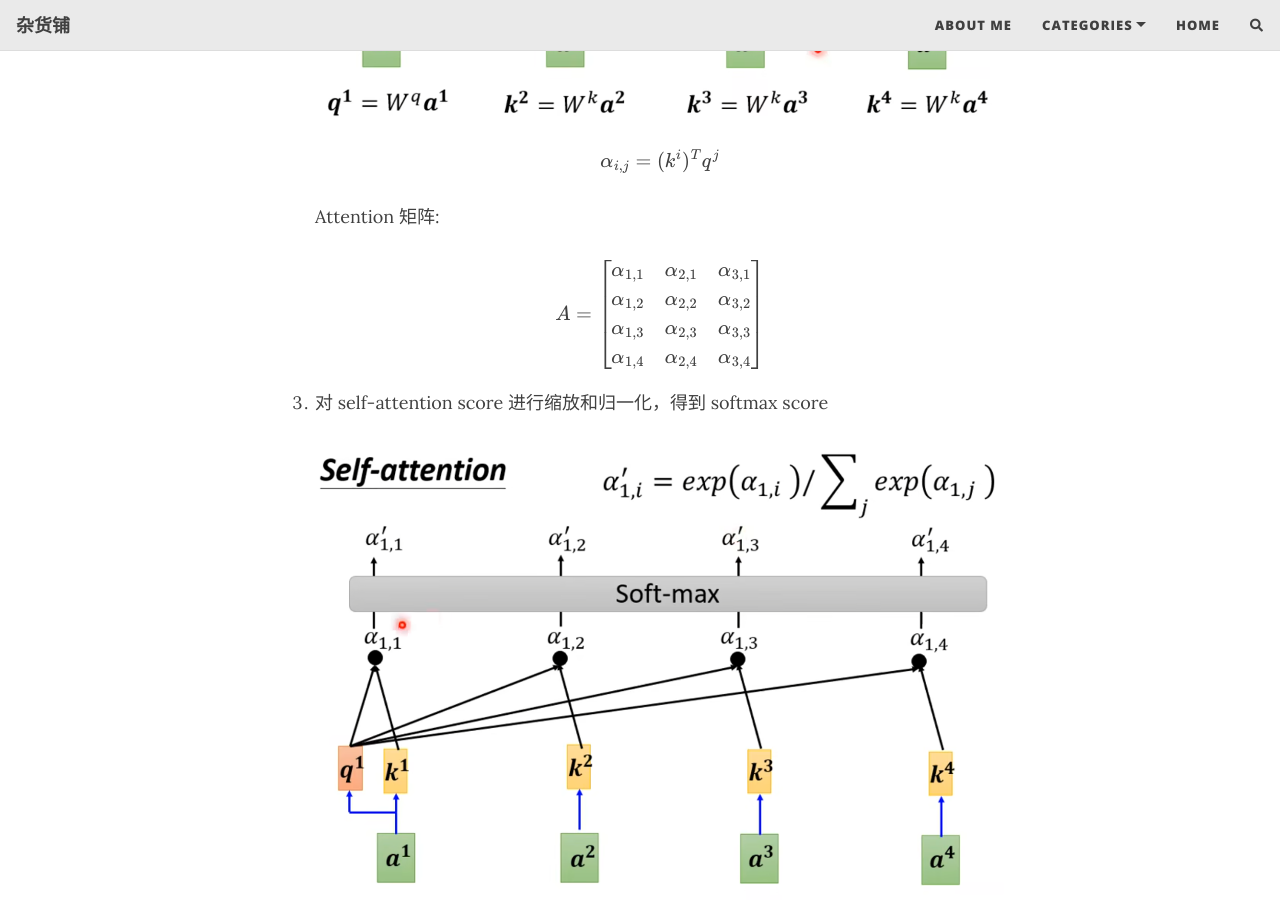
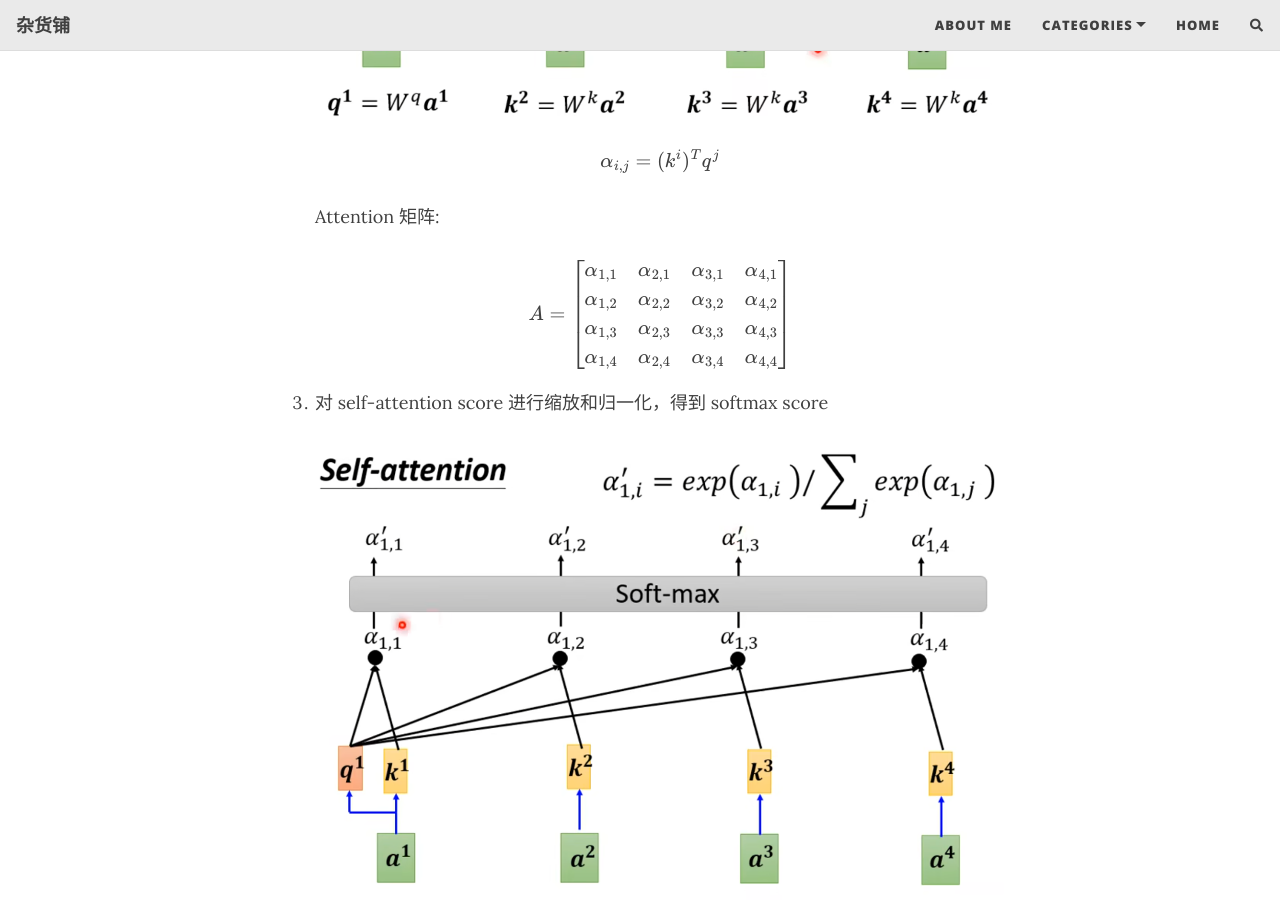
Before and after one commit to Hyaloid/Hyaloid.github.io, a Jekyll site: the page built from _posts/2023-11-18-transformer.md, in a window 1280 px wide and 900 px high, scrolled down 3086 px. Built offline with Jekyll 4.4.1, drawn with Linux system fonts in a browser that asks for light colours; nearby versions of some CDN libraries; formulas are drawn with MathJax 3; comment, search, counter and statistics services are not loaded.

Commit message:
modify matrix

```diff
--- a/_config.yml
+++ b/_config.yml
@@ -270,7 +270,7 @@ defaults:
     values:
       layout: "post"
       comments: true  # add comments to all blog posts
-      social-share: true # add social media sharing buttons to all blog posts
+      social-share: false # add social media sharing buttons to all blog posts
   -
     scope:
       path: "" # any file that's not a post will be a "page" layout by default
--- a/_posts/2023-11-18-transformer.md
+++ b/_posts/2023-11-18-transformer.md
@@ -69,10 +69,10 @@ Self-attention，指的不是 target 和 source 之间的 attention 机制，而
 
     $$A=
     \begin{bmatrix}
-    \alpha_{1, 1}&\alpha_{2, 1}&\alpha_{3, 1} \\
-    \alpha_{1, 2}&\alpha_{2, 2}&\alpha_{3, 2} \\
-    \alpha_{1, 3}&\alpha_{2, 3}&\alpha_{3, 3} \\
-    \alpha_{1, 4}&\alpha_{2, 4}&\alpha_{3, 4} \\
+    \alpha_{1, 1}&\alpha_{2, 1}&\alpha_{3, 1}&\alpha_{4, 1} \\
+    \alpha_{1, 2}&\alpha_{2, 2}&\alpha_{3, 2}&\alpha_{4, 2} \\
+    \alpha_{1, 3}&\alpha_{2, 3}&\alpha_{3, 3}&\alpha_{4, 3} \\
+    \alpha_{1, 4}&\alpha_{2, 4}&\alpha_{3, 4}&\alpha_{4, 4} \\
     \end{bmatrix}
     $$
 
```
Also changed, not shown: _posts/2023-11-01-llm-history.md (+2 -1 lines).
